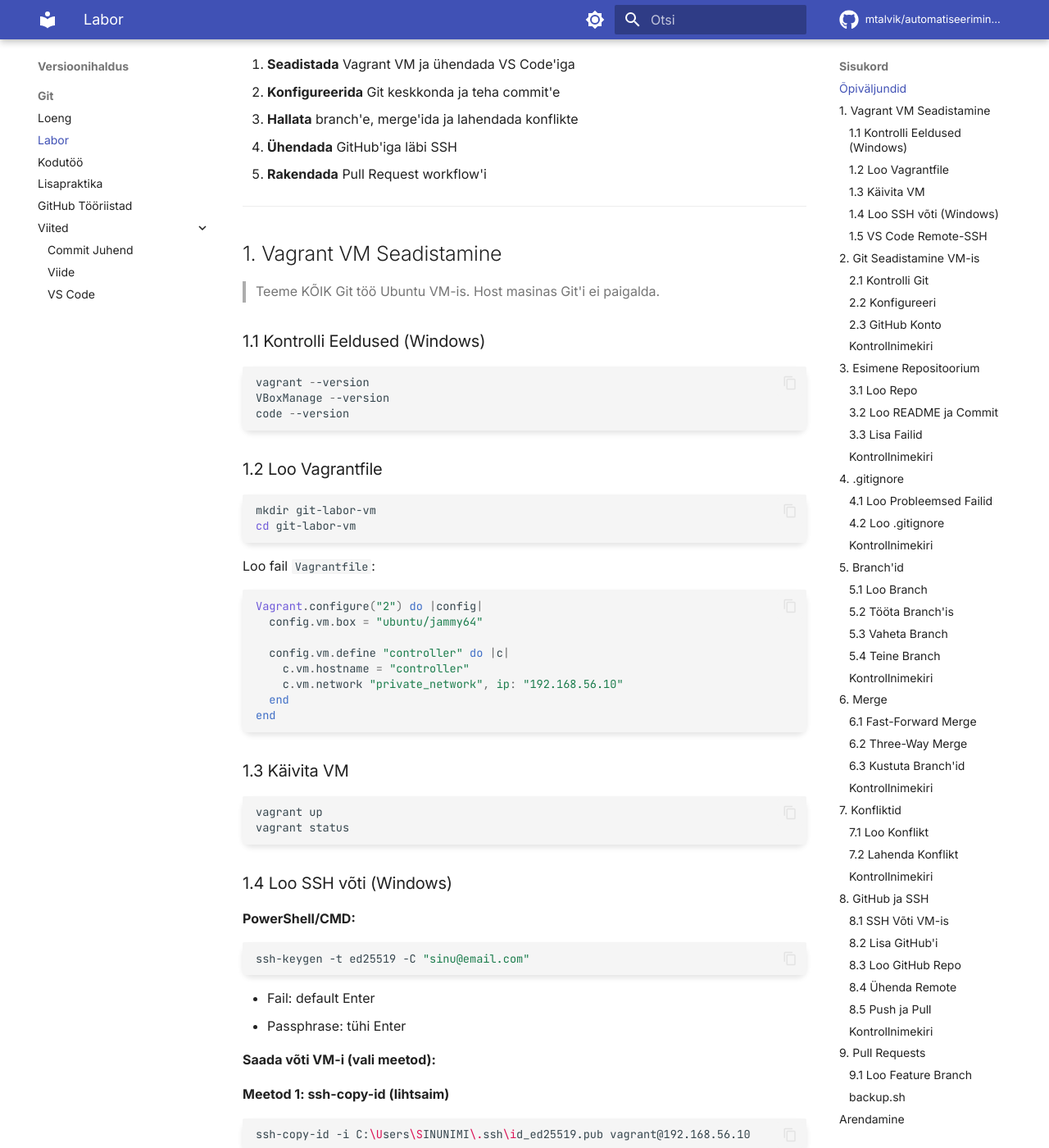
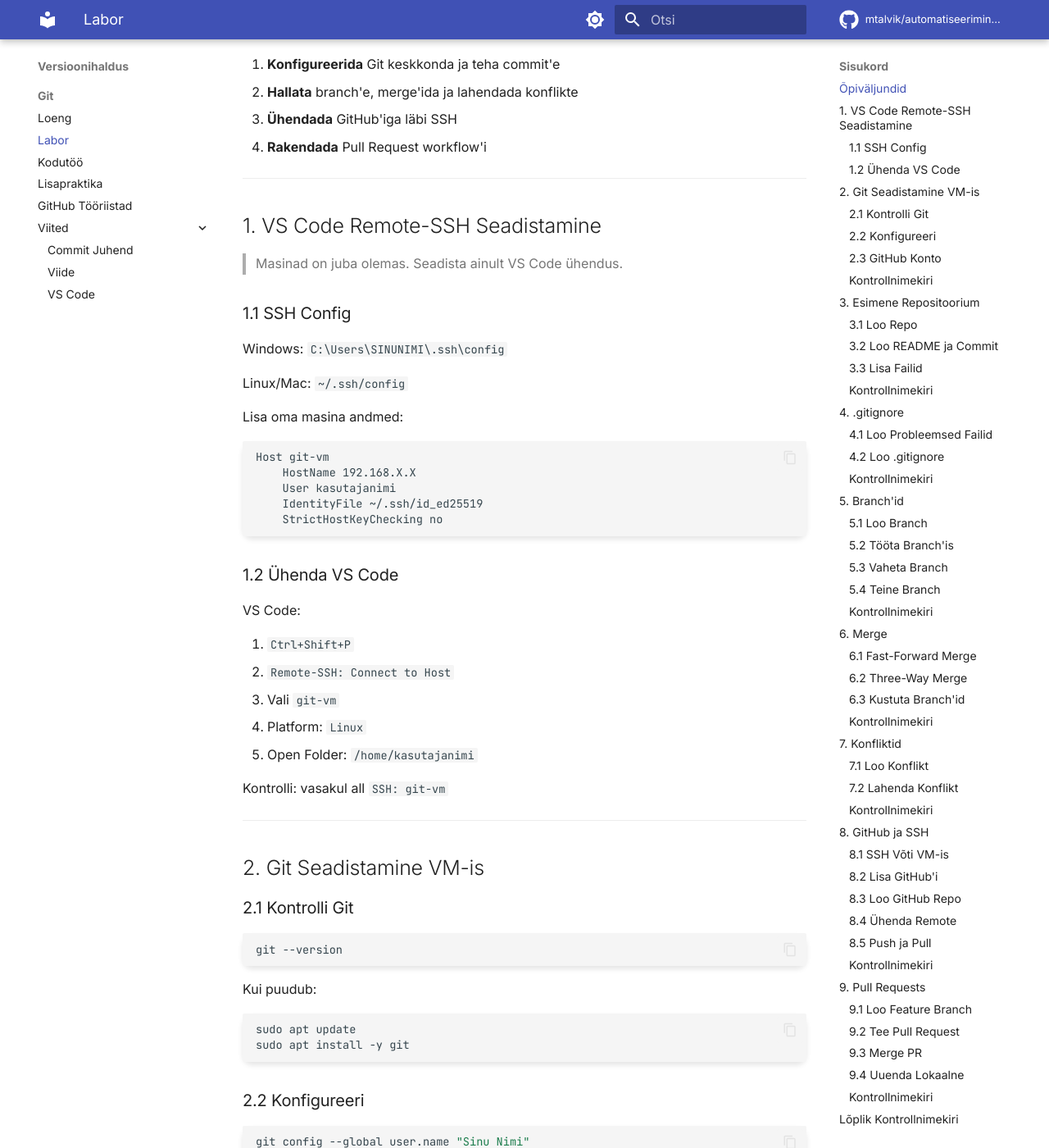
Before and after one commit to mtalvik/automatiseerimine_ext, an MkDocs documentation site: the page built from docs/git/labor.md, in a window 1280 px wide and 1400 px high, scrolled down 412 px. Shown: the whole window at 82% size. Built offline with MkDocs 1.6.1 and Material for MkDocs 9.7.7, drawn with Linux system fonts in a browser that asks for light colours; comment, search, counter and statistics services are not loaded; some of the changed text lies outside the part shown.

Commit message:
Revise Git setup instructions and add usage guide
Updated the labor.md file to reflect changes in the Git setup instructions and added a usage guide for scripts.

````diff
--- a/docs/git/labor.md
+++ b/docs/git/labor.md
@@ -8,116 +8,44 @@
 
 Pärast laborit oskate:
 
-1. **Seadistada** Vagrant VM ja ühendada VS Code'iga
-2. **Konfigureerida** Git keskkonda ja teha commit'e
-3. **Hallata** branch'e, merge'ida ja lahendada konflikte
-4. **Ühendada** GitHub'iga läbi SSH
-5. **Rakendada** Pull Request workflow'i
+1. **Konfigureerida** Git keskkonda ja teha commit'e
+2. **Hallata** branch'e, merge'ida ja lahendada konflikte
+3. **Ühendada** GitHub'iga läbi SSH
+4. **Rakendada** Pull Request workflow'i
 
 ---
 
-## 1. Vagrant VM Seadistamine
+## 1. VS Code Remote-SSH Seadistamine
 
-> Teeme KÕIK Git töö Ubuntu VM-is. Host masinas Git'i ei paigalda.
+> Masinad on juba olemas. Seadista ainult VS Code ühendus.
 
-### 1.1 Kontrolli Eeldused (Windows)
+### 1.1 SSH Config
 
-```powershell
-vagrant --version
-VBoxManage --version
-code --version
-```
+Windows: `C:\Users\SINUNIMI\.ssh\config`
 
-### 1.2 Loo Vagrantfile
+Linux/Mac: `~/.ssh/config`
 
-```bash
-mkdir git-labor-vm
-cd git-labor-vm
-```
-
-Loo fail `Vagrantfile`:
-
-```ruby
-Vagrant.configure("2") do |config|
-  config.vm.box = "ubuntu/jammy64"
-
-  config.vm.define "controller" do |c|
-    c.vm.hostname = "controller"
-    c.vm.network "private_network", ip: "192.168.56.10"
-  end
-end
-```
-
-### 1.3 Käivita VM
-
-```bash
-vagrant up
-vagrant status
-```
-
-### 1.4 Loo SSH võti (Windows)
-
-**PowerShell/CMD:**
-
-```bash
-ssh-keygen -t ed25519 -C "sinu@email.com"
-```
-
-- Fail: default Enter
-- Passphrase: tühi Enter
-
-**Saada võti VM-i (vali meetod):**
-
-**Meetod 1: ssh-copy-id (lihtsaim)**
-
-```bash
-ssh-copy-id -i C:\Users\SINUNIMI\.ssh\id_ed25519.pub vagrant@192.168.56.10
-```
-
-Parool: `vagrant`
-
-**Meetod 2: Vagrantfile provisioning**
-
-Lisa Vagrantfile'i (enne `end`):
-
-```ruby
-config.vm.provision "shell" do |s|
-  ssh_pub_key = File.readlines("C:/Users/SINUNIMI/.ssh/id_ed25519.pub").first.strip
-  s.inline = <<-SHELL
-    mkdir -p /home/vagrant/.ssh
-    echo #{ssh_pub_key} >> /home/vagrant/.ssh/authorized_keys
-    chmod 600 /home/vagrant/.ssh/authorized_keys
-    chmod 700 /home/vagrant/.ssh
-  SHELL
-end
-```
-
-Siis:
-
-```bash
-vagrant provision
-```
-
-### 1.5 VS Code Remote-SSH
-
-`Ctrl+Shift+P` → `Remote-SSH: Open SSH Configuration File`
+Lisa oma masina andmed:
 
 ```sshconfig
-Host controller
-    HostName 127.0.0.1
-    Port 2222
-    User vagrant
-    IdentityFile C:/Users/SINUNIMI/.ssh/id_ed25519
+Host git-vm
+    HostName 192.168.X.X
+    User kasutajanimi
+    IdentityFile ~/.ssh/id_ed25519
     StrictHostKeyChecking no
 ```
 
-Ühenda: `Ctrl+Shift+P` → `Remote-SSH: Connect to Host` → `controller`
+### 1.2 Ühenda VS Code
 
-Platform: `Linux`
+VS Code:
 
-Open Folder → `/home/vagrant`
+1. `Ctrl+Shift+P`
+2. `Remote-SSH: Connect to Host`
+3. Vali `git-vm`
+4. Platform: `Linux`
+5. Open Folder: `/home/kasutajanimi`
 
-Kontrolli: VS Code vasakul all `SSH: controller`
+Kontrolli: vasakul all `SSH: git-vm`
 
 ---
 
@@ -577,23 +507,21 @@
 ## Skriptid
 
 ### hello.sh
-Tervitusprogramm.
-```bash
-./hello.sh
-```
+Tervitusprogramm käivitamiseks:
+
+    ./hello.sh
 
 ### backup.sh
-Varundamine.
-```bash
-./backup.sh
-```
+Varundamise skript:
+
+    ./backup.sh
 
 ## Arendamine
 
-1. Loo branch: `git checkout -b feature/uus`
+1. Loo branch: git checkout -b feature/uus
 2. Tee muudatused
-3. Commit: `git commit -m "Lisa uus"`
-4. Push: `git push origin feature/uus`
+3. Commit: git commit -m "Lisa uus"
+4. Push: git push origin feature/uus
 5. Tee Pull Request
 EOF
 
````
Also changed, not shown: other parts of docs/git/labor.md (+2 -0 lines).
